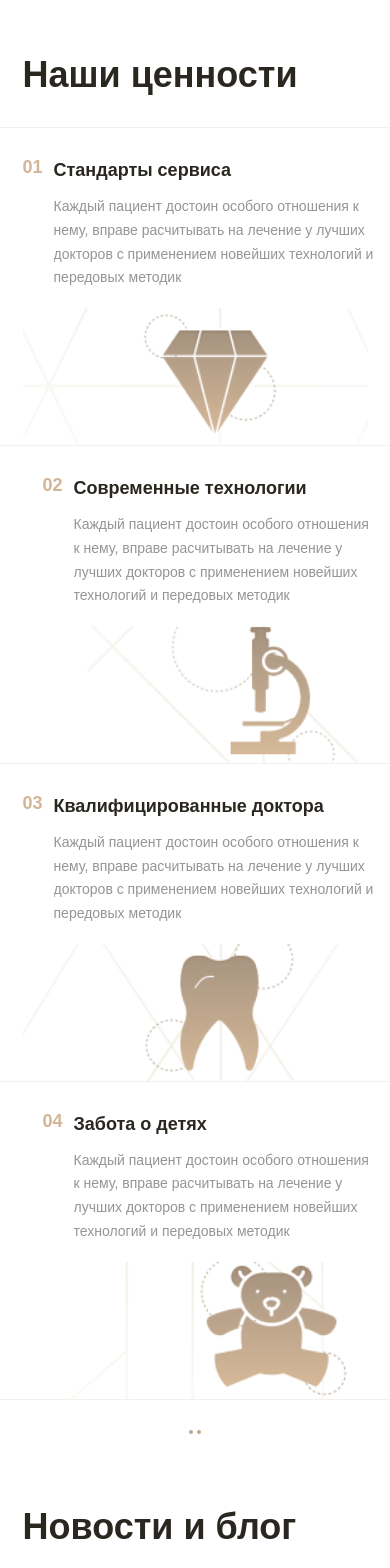
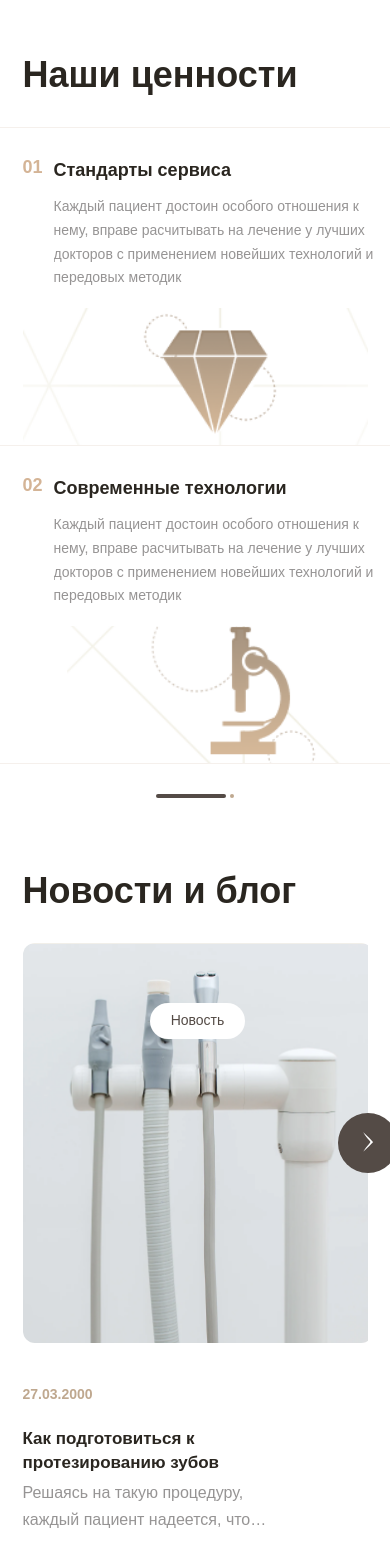
Before and after one commit to Cos125RUS/PremiereDentistryWebsite, a Next.js app: page / in a window 390 px wide. Shown: the part 140-1708 px from the top of the page. Built offline with nearby package versions, Linux system fonts and the light colour scheme; no server answers.

Commit message:
доделал слайдер мобильной версии

```diff
--- a/src/app/components/pages/index/components/Values.module.scss
+++ b/src/app/components/pages/index/components/Values.module.scss
@@ -1,12 +1,18 @@
 .container {
   border-top: 1px solid rgba(245, 240, 236, 1);
+
+  @media (max-width: 480px) {
+    display: flex;
+    overflow-x: hidden;
+    scroll-behavior: smooth;
+  }
 }
 
 .row {
   border-bottom: 1px solid rgba(245, 240, 236, 1);
 
   @media (max-width: 480px) {
-    display: flex;
+    min-width: 100vw;
   }
 }
 
@@ -75,6 +81,10 @@
       &:first-child {
         border-right: 0;
         border-bottom: 1px solid rgba(245, 240, 236, 1);
+      }
+
+      &:last-child {
+        margin-left: 0;
       }
 
       >div>p {
@@ -157,3 +167,29 @@
 .paragraph {
   color: rgba(90, 88, 87, 0.64);
 }
+
+.slider {
+  margin-top: 30px;
+  display: flex;
+  gap: 4px;
+  width: 100%;
+  justify-content: center;
+
+  .item {
+    min-height: 4px;
+    min-width: 4px;
+    transition: all .2s ease-in-out;
+    background-color: var(--brown);
+    border-radius: 50%;
+
+    &__active {
+      border-radius: 4px;
+      min-width: 70px;
+      background-color: var(--dark-brown);
+    }
+  }
+
+  @media (min-width: 481px) {
+    display: none;
+  }
+}
--- a/src/app/components/pages/index/components/Values.tsx
+++ b/src/app/components/pages/index/components/Values.tsx
@@ -4,11 +4,54 @@ import {valuesData} from "@/app/components/pages/index/data/values.data";
 import styles from "./Values.module.scss";
 import Image from "next/image";
 import classNames from "classnames";
-import {ValuesSlider} from "@/app/components/pages/index/components/ValuesSlider";
+import {useEffect, useRef, useState} from "react";
 
 /** Блок ценностей */
 export const Values = () => {
+    const containerRef = useRef<HTMLDivElement | null>(null);
+    const elementWidth = useRef(0);
+    const [currentIndex, setCurrentIndex] = useState(0);
+    const [touchStartPosition, setTouchStartPosition] = useState(0);
+    const [touchOffset, setTouchOffset] = useState(0);
     const components: React.ReactNode[] = [];
+
+    /** Определение ширины перелистываемого элемента */
+    useEffect(() => {
+        if (window.innerWidth < 481 && containerRef.current) {
+            elementWidth.current = containerRef.current.children?.[0]?.clientWidth;
+        }
+    }, []);
+
+    /** Перелистывание свайпом */
+    const swipe = (index: number) => {
+        setCurrentIndex(index);
+        if (containerRef.current) {
+            containerRef.current.scrollLeft = elementWidth.current * index;
+        }
+    };
+
+    /** Отслеживание касания */
+    const touchStart = (e: React.TouchEvent<HTMLDivElement>) => {
+        setTouchStartPosition(e.touches[0].clientX);
+    };
+
+    /** Отслеживание перемещения пальца */
+    const touchMove = (e: React.TouchEvent<HTMLDivElement>) => {
+        setTouchOffset(e.touches[0].clientX - touchStartPosition);
+    };
+
+    /** Отпускание пальца */
+    const touchStop = () => {
+        const swipeLength = elementWidth.current / touchOffset;
+        //Сдвиг влево
+        if (swipeLength > 0 && swipeLength < 5 && currentIndex > 0) {
+            swipe(currentIndex - 1);
+        }
+        //Сдвиг вправо
+        if (swipeLength < 0 && swipeLength > -5 && currentIndex < components.length - 1) {
+            swipe(currentIndex + 1);
+        }
+    };
 
     for (let i = 0; i < valuesData.length; i = i + 2) {
         const numberLeft = i < 9 ? `0${i + 1}` : i + 1;
@@ -39,12 +82,20 @@ export const Values = () => {
         </div>);
     }
 
-    return <div className={styles.container}>
+    return <>
+        <div className={styles.container} ref={containerRef}
+             onTouchStart={touchStart} onTouchMove={touchMove} onTouchEnd={touchStop}>
             {components.map((component, index) => (
                 <div key={`value-${index}`} className={styles.row}>
                     {component}
                 </div>
             ))}
-        <ValuesSlider length={Math.ceil(components.length)}/>
         </div>
+        <ul className={styles.slider}>
+            {Array(components.length).fill(false).map((_, i) => (
+                <li key={`slider-${i}`}
+                    className={classNames(styles.item, i === currentIndex && styles.item__active)}></li>
+            ))}
+        </ul>
+    </>
 };
--- a/src/app/components/pages/index/components/ValuesSlider.module.scss
+++ /dev/null
@@ -1,24 +0,0 @@
-.container {
-  margin-top: 30px;
-  display: flex;
-  gap: 4px;
-  width: 100%;
-  justify-content: center;
-
-  @media (min-width: 481px) {
-    display: none;
-  }
-}
-
-.item {
-  min-height: 4px;
-  min-width: 4px;
-  transition: all .2s ease-in-out;
-  background-color: var(--brown);
-  border-radius: 50%;
-
-  &__active {
-    min-width: 70px;
-    background-color: var(--dark-brown);
-  }
-}
--- a/src/app/components/pages/index/components/ValuesSlider.tsx
+++ /dev/null
@@ -1,16 +0,0 @@
-import styles from "./ValuesSlider.module.scss";
-
-interface Props {
-    length: number;
-}
-
-/** Слайдер блока ценностей */
-export const ValuesSlider: React.FC<Props> = ({length}) => {
-    return (
-        <ul className={styles.container}>
-            {Array(length).fill(false).map((_, i) => (
-                <li key={`slider-${i}`} className={styles.item}></li>
-            ))}
-        </ul>
-    );
-};
```
Lines whose indentation alone changed are shown as unchanged.
